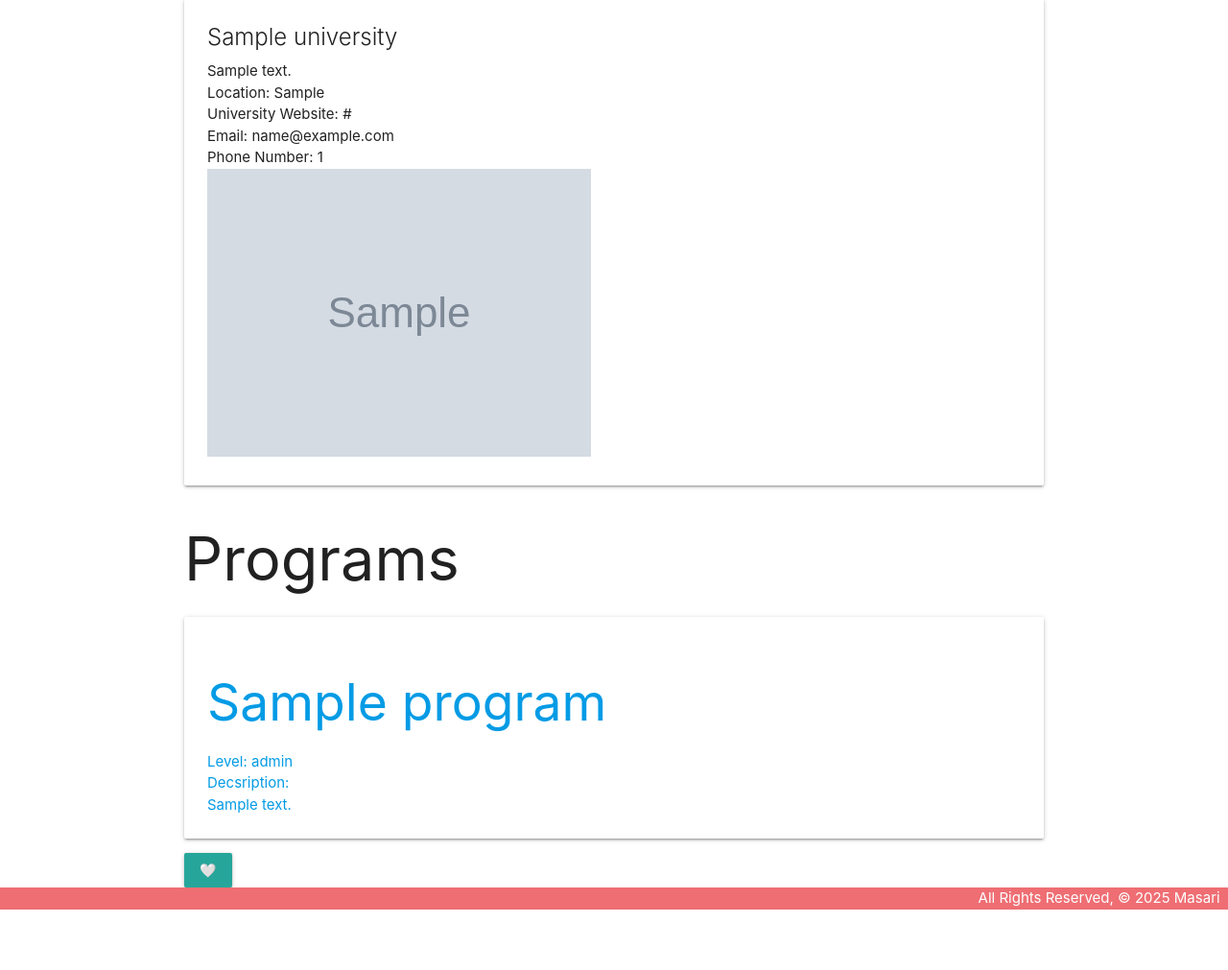
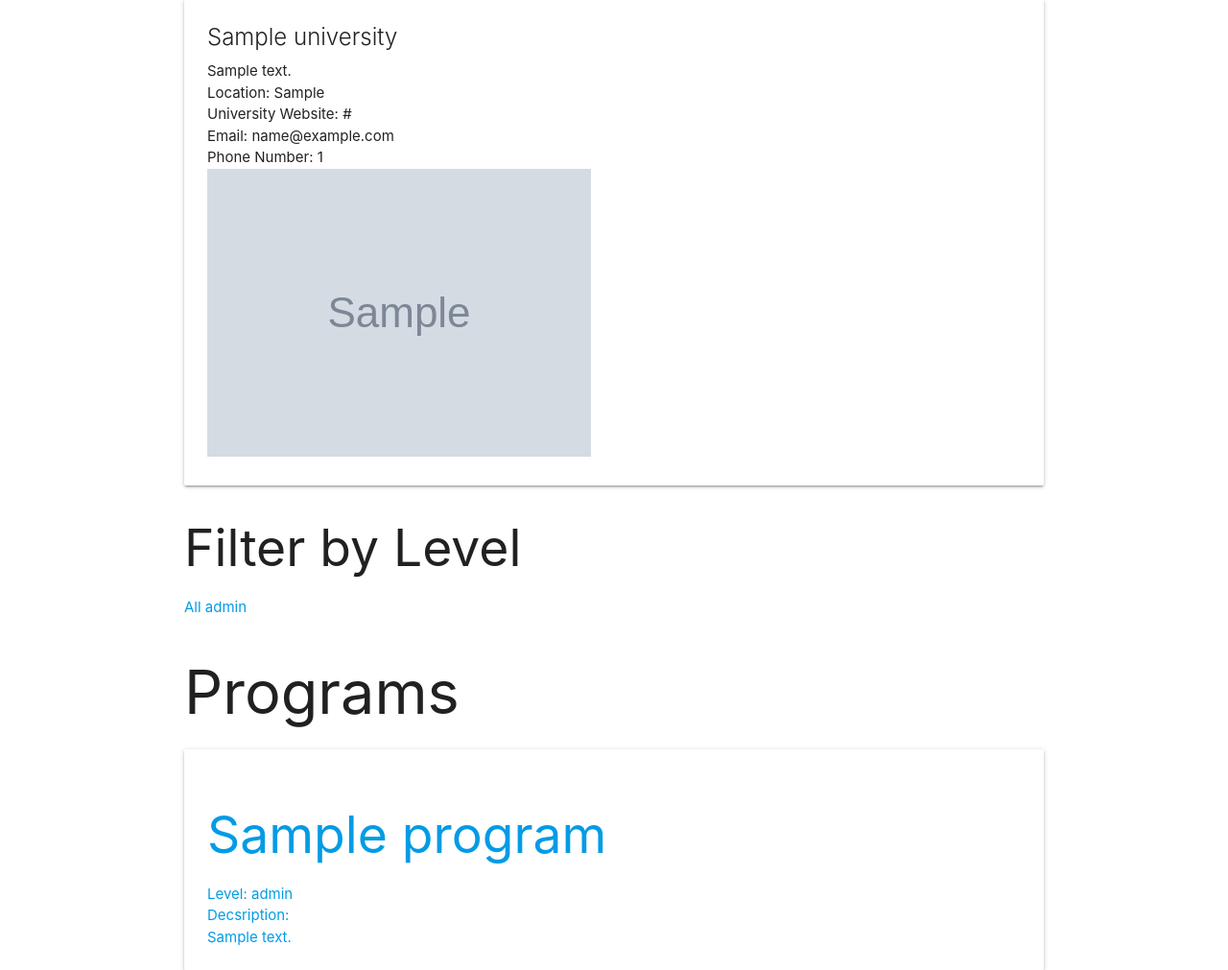
Before and after one commit to NOORSALMAN25/MASARI, a Django app: page /universities/1/ in a window 1280 px wide. Shown: the part 201-1212 px from the top of the page at 96% size. Before the commit the page ends 1149 px from the top, so only its background shows below. Run offline with Django 5.2, Linux system fonts and the light colour scheme; tables that the repository leaves empty hold one stand-in row (values such as "Sample post"); grey boxes marked "Sample" are stand-in pictures.

Commit message:
adding filter in frontend

```diff
--- a/main_app/templates/universities/detail.html
+++ b/main_app/templates/universities/detail.html
@@ -18,6 +18,15 @@
       />
     </div>
   </div>
+</div>
+<h2>Filter by Level</h2>
+<div class="filters">
+  <a href="?">All</a>
+  {% for lvl in levels %}
+    <a href="?level={{ lvl }}">
+      {{ lvl }}
+    </a>
+  {% endfor %}
 </div>
 
 <div class="program-content">
```
